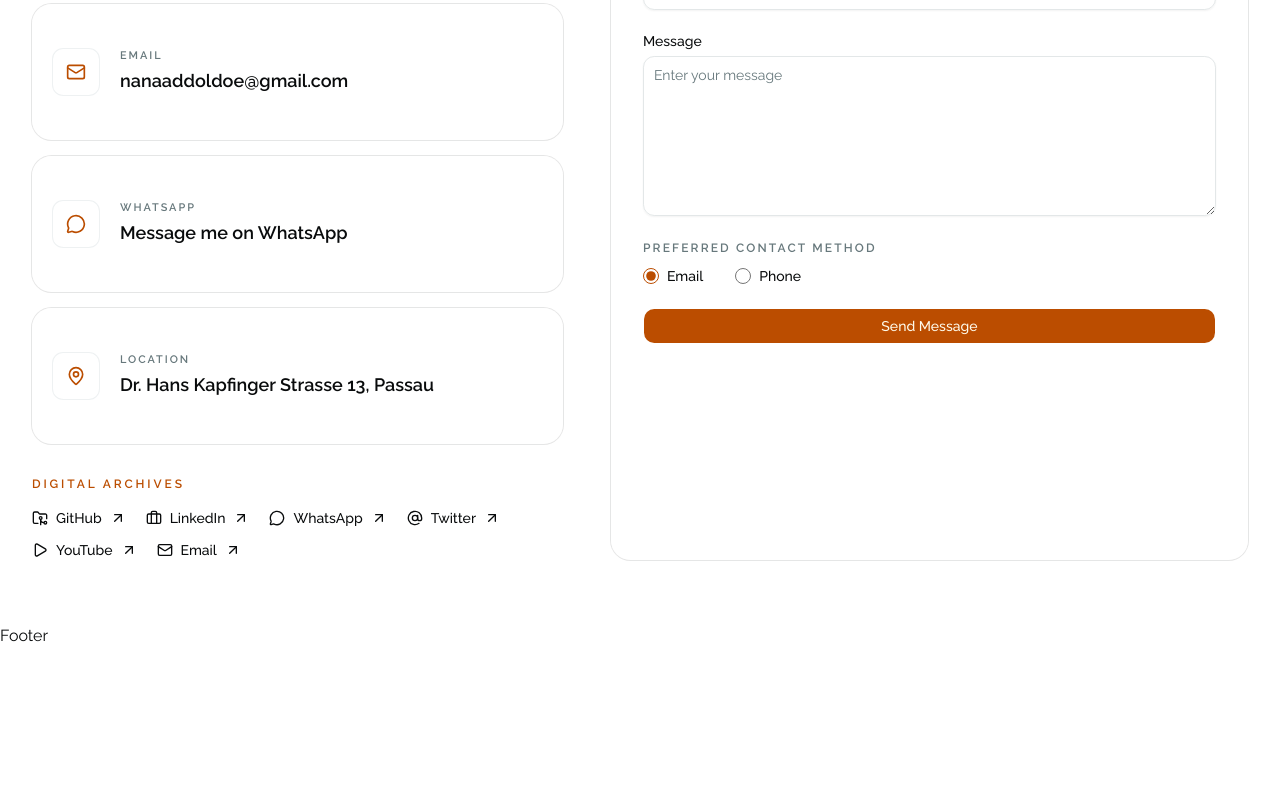
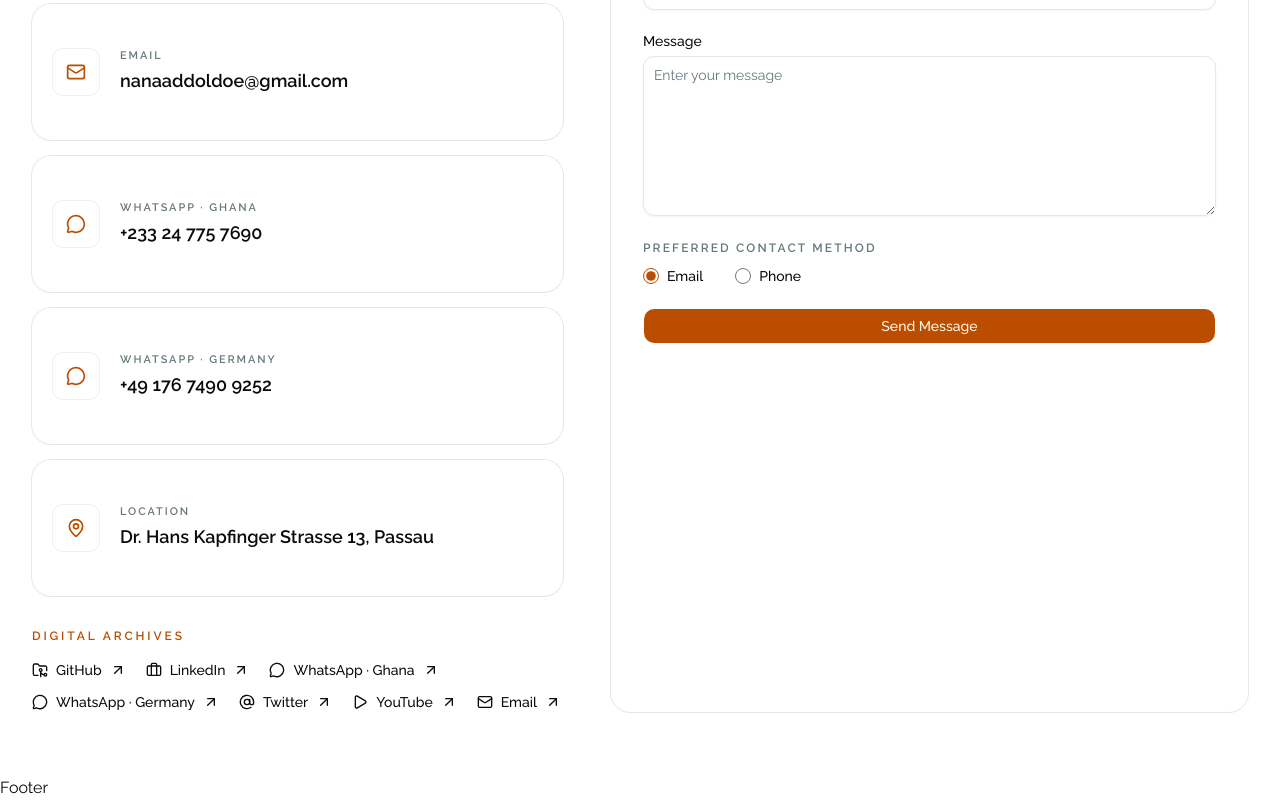
Before and after one commit to NanaAddoDBa/nana-monorepo, a Next.js app in the folder apps/nana-portfolio/: page / in a window 1280 px wide. Shown: the part 4826-5626 px from the top of the page. Before the commit the page ends 5474 px from the top, so only its background shows below. Built offline with nearby package versions, Linux system fonts and the light colour scheme; no server answers.

Commit message:
fix(portfolio): add direct WhatsApp contact links

```diff
--- a/apps/nana-portfolio/components/sections/contact/contactSection.tsx
+++ b/apps/nana-portfolio/components/sections/contact/contactSection.tsx
@@ -7,7 +7,7 @@ import { contactData } from "@/data/contactData"
 import { socialLinks } from "@/data/socialLinks"
 import { ContactForm } from "./contactForm"
 
-const contactMethods = Object.values(contactData.contactInfo)
+const contactMethods = contactData.contactInfo
 
 export function ContactSection() {
   return (
@@ -49,6 +49,7 @@ export function ContactSection() {
                           ? "noreferrer"
                           : undefined
                       }
+                      aria-label={method.ariaLabel}
                       className="block"
                     >
                       <Card className="border-border/60 bg-card/40 shadow-none transition-colors hover:border-primary/40">
--- a/apps/nana-portfolio/data/contactData.ts
+++ b/apps/nana-portfolio/data/contactData.ts
@@ -1,32 +1,36 @@
 import { Clock, Mail, MapPin, MessageCircle } from "lucide-react"
 
 import type { ContactData } from "@/types/contactSectionTypes"
+import { whatsAppContacts } from "@/data/whatsAppData"
 
 export const contactData = {
   title: "Let's Connect",
   subtitle: "Get in touch for opportunities or collaborations",
   targetedCvNote:
     "Need a role-specific CV? Request a targeted version for frontend, full-stack, test, QA, or automation-focused roles.",
-  contactInfo: {
-    email: {
+  contactInfo: [
+    {
       label: "Email",
       value: "nanaaddoldoe@gmail.com",
       icon: Mail,
       href: "mailto:nanaaddoldoe@gmail.com",
+      ariaLabel: "Email Nana Addo directly.",
     },
-    phone: {
-      label: "WhatsApp",
-      value: "Message me on WhatsApp",
+    ...whatsAppContacts.map((contact) => ({
+      label: `WhatsApp · ${contact.region}`,
+      value: contact.phoneNumber,
       icon: MessageCircle,
-      href: "https://wa.me/qr/RN2DYGDFOJJ3K1",
-    },
-    location: {
+      href: contact.href,
+      ariaLabel: contact.ariaLabel,
+    })),
+    {
       label: "Location",
       value: "Dr. Hans Kapfinger Strasse 13, Passau",
       icon: MapPin,
       href: "https://maps.google.com/?q=Dr. Hans Kapfinger Strasse 13, Passau",
+      ariaLabel: "View Nana Addo's location in Passau on Google Maps.",
     },
-  },
+  ],
   availability: {
     timezone: "CET (UTC+1)",
     hours: "9:00 AM - 6:00 PM",
--- a/apps/nana-portfolio/data/socialLinks.ts
+++ b/apps/nana-portfolio/data/socialLinks.ts
@@ -8,6 +8,8 @@ import {
 } from "lucide-react"
 
 import type { SocialLink } from "@/types/socialLinkTypes"
+import { whatsAppContacts } from "@/data/whatsAppData"
+
 export const socialLinks: SocialLink[] = [
   {
     name: "GitHub",
@@ -22,12 +24,12 @@ export const socialLinks: SocialLink[] = [
     icon: Briefcase,
     ariaLabel: "Connect with me on LinkedIn for professional networking.",
   },
-  {
-    name: "WhatsApp",
-    href: "https://wa.me/qr/RN2DYGDFOJJ3K1",
+  ...whatsAppContacts.map((contact) => ({
+    name: `WhatsApp · ${contact.region}`,
+    href: contact.href,
     icon: MessageCircle,
-    ariaLabel: "Message me on WhatsApp to get in touch directly.",
-  },
+    ariaLabel: contact.ariaLabel,
+  })),
   {
     name: "Twitter",
     href: "https://x.com/andybampoe",
--- /dev/null
+++ b/apps/nana-portfolio/data/whatsAppData.ts
@@ -0,0 +1,25 @@
+export const whatsAppPrefilledMessage =
+  "Hi Nana Addo, I found your portfolio and would like to discuss a potential opportunity or collaboration."
+
+function createWhatsAppHref(phoneNumber: string) {
+  const normalizedPhoneNumber = phoneNumber.replace(/\D/g, "")
+
+  return `https://wa.me/${normalizedPhoneNumber}?text=${encodeURIComponent(whatsAppPrefilledMessage)}`
+}
+
+export const whatsAppContacts = [
+  {
+    id: "ghana",
+    region: "Ghana",
+    phoneNumber: "+233 24 775 7690",
+    href: createWhatsAppHref("+233247757690"),
+    ariaLabel: "Message Nana Addo on WhatsApp using the Ghana phone number.",
+  },
+  {
+    id: "germany",
+    region: "Germany",
+    phoneNumber: "+49 176 7490 9252",
+    href: createWhatsAppHref("+4917674909252"),
+    ariaLabel: "Message Nana Addo on WhatsApp using the Germany phone number.",
+  },
+] as const
--- a/apps/nana-portfolio/types/contactSectionTypes.ts
+++ b/apps/nana-portfolio/types/contactSectionTypes.ts
@@ -5,6 +5,7 @@ export type ContactMethod = {
   value: string
   icon: LucideIcon
   href: string
+  ariaLabel: string
 }
 
 export type Availability = {
@@ -40,11 +41,7 @@ export type ContactData = {
   title: string
   subtitle: string
   targetedCvNote: string
-  contactInfo: {
-    email: ContactMethod
-    phone: ContactMethod
-    location: ContactMethod
-  }
+  contactInfo: ContactMethod[]
   availability: Availability
   formFields: {
     name: FormField
```
